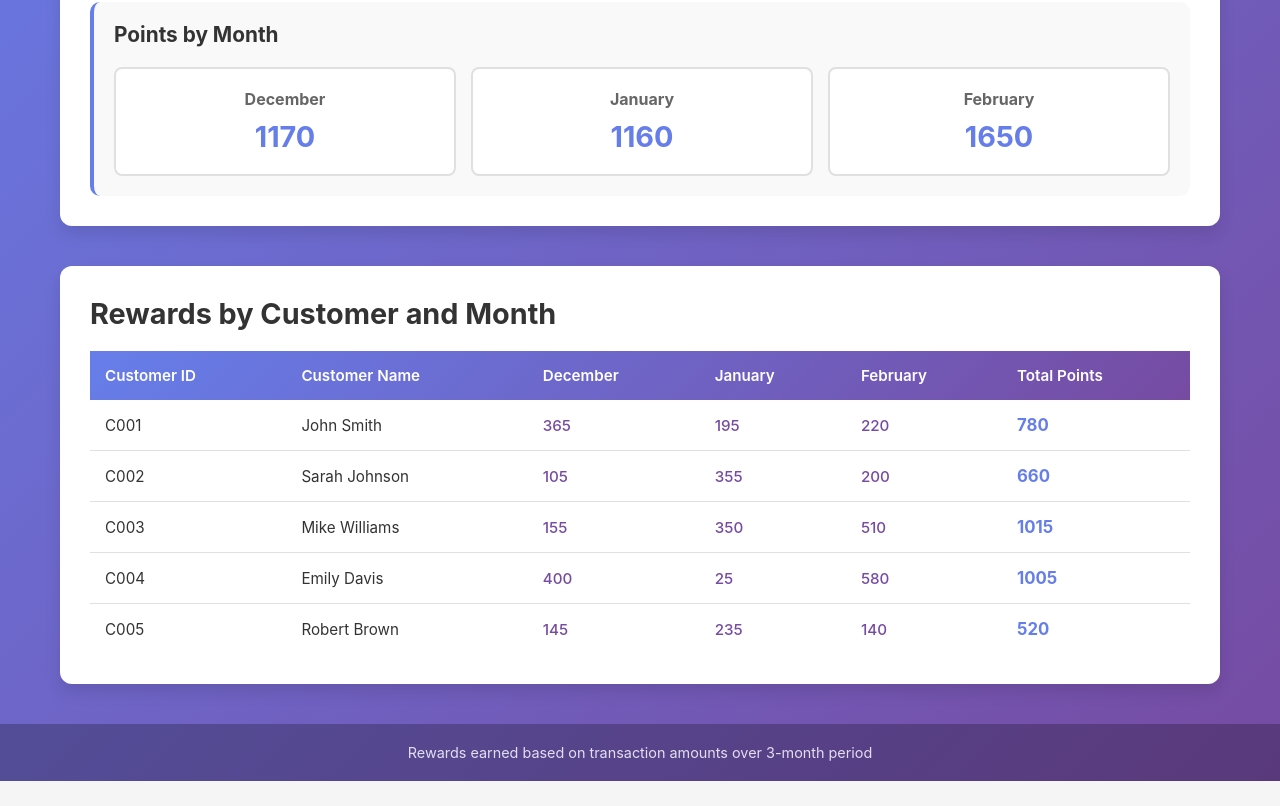
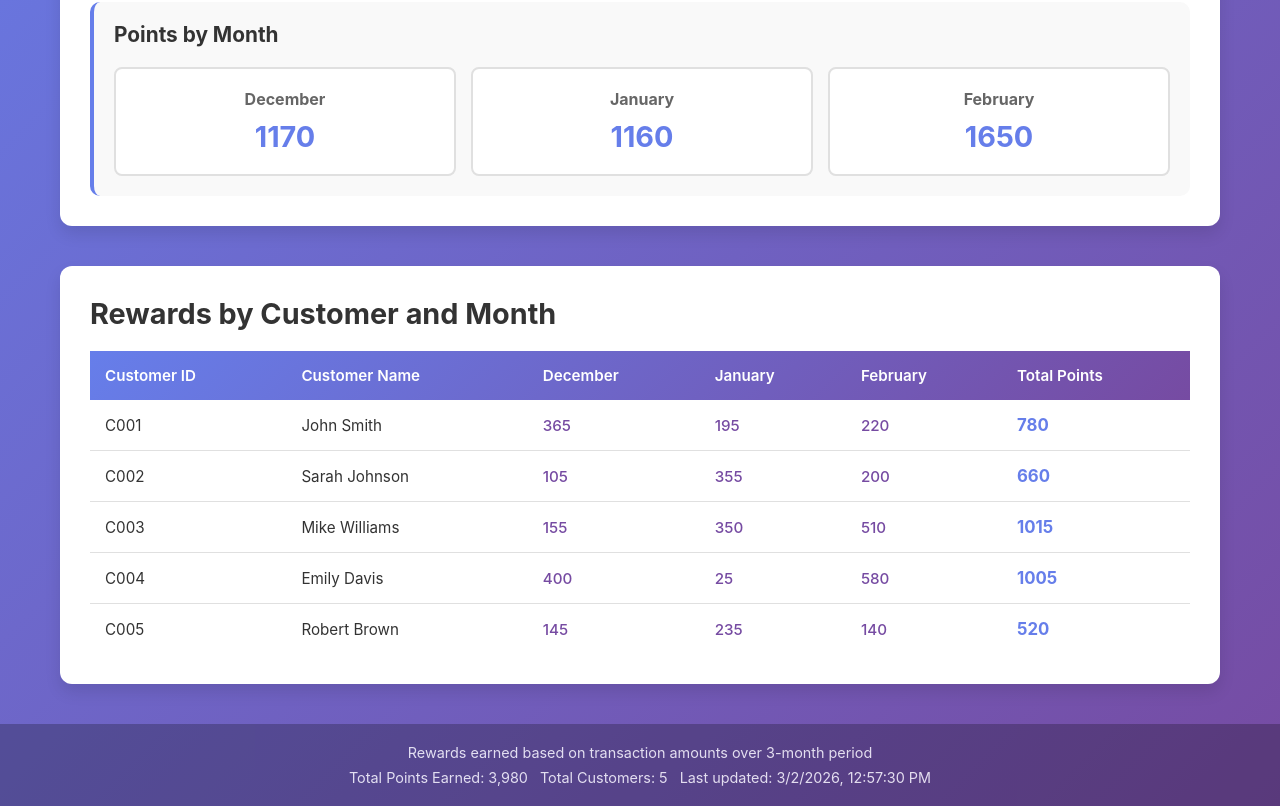
Before and after one commit to chitranjan17/customer-reward-points-react, a React (Create React App) app: page / in a window 1280 px wide. Shown: the part 454-1260 px from the top of the page. Before the commit the page ends 1235 px from the top, so only its background shows below. Built offline with nearby package versions, Linux system fonts and the light colour scheme.

Commit message:
Footer: accept dynamic summary + lastUpdated; pass from App

```diff
--- a/src/App.js
+++ b/src/App.js
@@ -14,6 +14,7 @@ import { LABELS } from "./constants";
 function App() {
   const [rewards, setRewards] = useState([]);
   const [summary, setSummary] = useState(null);
+  const [lastUpdated, setLastUpdated] = useState(null);
   const [loading, setLoading] = useState(true);
   const [error, setError] = useState(null);
 
@@ -29,6 +30,9 @@ function App() {
 
         if (response.success) {
           const transactions = response.data;
+
+          // record API timestamp
+          if (response.timestamp) setLastUpdated(response.timestamp);
 
           // Calculate rewards
           const customerRewards = calculateRewardsByCustomerMonth(transactions);
@@ -66,7 +70,7 @@ function App() {
         <RewardsTable rewards={rewards} loading={loading} />
       </main>
 
-      <Footer />
+      <Footer summary={summary} lastUpdated={lastUpdated} />
     </div>
   );
 }
--- a/src/components/Footer.js
+++ b/src/components/Footer.js
@@ -1,10 +1,34 @@
 import React from "react";
 import { LABELS } from "../constants";
 
-const Footer = () => (
-  <footer className="app-footer">
-    <p>{LABELS.FOOTER_NOTE}</p>
-  </footer>
-);
+const Footer = ({ summary, lastUpdated }) => {
+  const totalPoints = summary ? summary.totalPoints.toLocaleString() : null;
+  const totalCustomers = summary
+    ? Object.keys(summary.customerPoints).length
+    : null;
+
+  return (
+    <footer className="app-footer">
+      <p>{LABELS.FOOTER_NOTE}</p>
+      <div className="footer-meta" style={{ marginTop: 8, fontSize: "0.9rem" }}>
+        {summary && (
+          <span>
+            {LABELS.SUMMARY.TOTAL_POINTS}: {totalPoints}
+          </span>
+        )}
+        {summary && (
+          <span style={{ marginLeft: 12 }}>
+            {LABELS.SUMMARY.TOTAL_CUSTOMERS}: {totalCustomers}
+          </span>
+        )}
+        {lastUpdated && (
+          <span style={{ marginLeft: 12 }}>
+            Last updated: {new Date(lastUpdated).toLocaleString()}
+          </span>
+        )}
+      </div>
+    </footer>
+  );
+};
 
 export default Footer;
```
